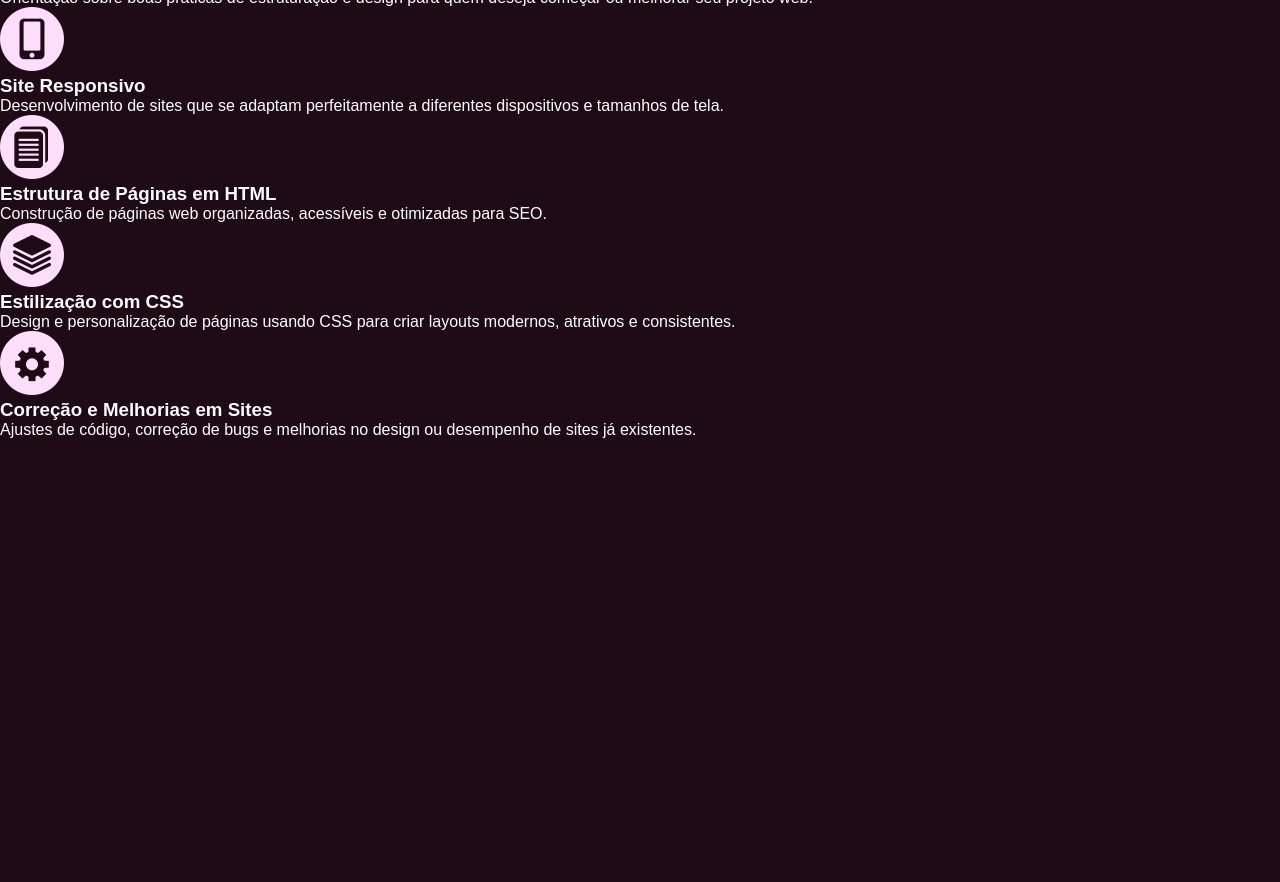
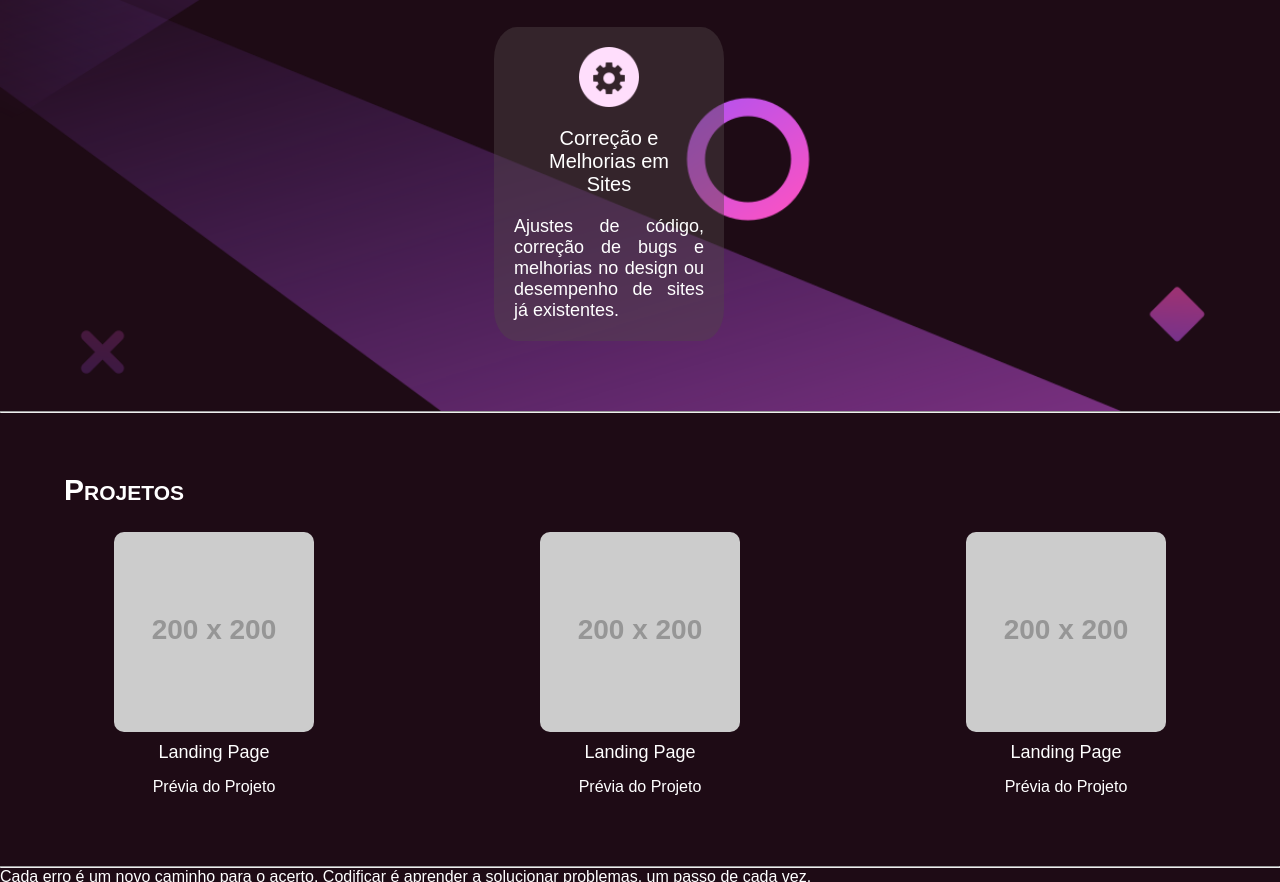
Before and after one commit to juliana-marqs/portifolio-01, a plain HTML site: page index.html in a window 1280 px wide. Shown: the part 1438-2320 px from the top of the page. Before the commit the page ends 1877 px from the top, so only its background shows below. Drawn offline with Linux system fonts and the light colour scheme; placeholder pictures from the web are drawn by us; a web font is replaced by a local one.

Commit message:
atualização do portifolio

```diff
--- a/index.html
+++ b/index.html
@@ -8,6 +8,8 @@
     <link rel="stylesheet" href="src/css/variaveis.css">
     <link rel="stylesheet" href="src/css/reset.css">
     <link rel="stylesheet" href="src/css/style.css">
+
+    <link rel="stylesheet" href="https://cdnjs.cloudflare.com/ajax/libs/font-awesome/5.15.4/css/all.min.css">
 
     <title>Portifólio J.M.</title>
 </head>
@@ -61,7 +63,10 @@
             <img src="src/imagens/imagem-ia.jpg" alt="Ilustração Mockups">
         </div>
 
+        <hr>
+
         <div class="servicos" id="servicos">
+            <h2>Serviços</h2>
             <ul>
                 <li class="habilidades">
                     <img src="src/imagens/balao-de-fala.png" alt="balão de conversa">
@@ -91,14 +96,56 @@
             </ul>
         </div>
 
+        <hr>
+
         <div class="projetos" id="projetos">
+            <h2>Projetos</h2>
+            <div class="trabalhos">
+                <div class="sites">
+                    <img src="https://placehold.co/200x200" alt="Projeto de Landing Page">
+                    <p class="descricao-projeto">Landing Page</p>
+                    <a href="">Prévia do Projeto</a>
+                </div>
+                <div class="sites">
+                    <img src="https://placehold.co/200x200" alt="">
+                    <p class="descricao-projeto">Landing Page</p>
+                    <a href="">Prévia do Projeto</a>
+                </div>
+                <div class="sites">
+                    <img src="https://placehold.co/200x200" alt="">
+                    <p class="descricao-projeto">Landing Page</p>
+                    <a href="">Prévia do Projeto</a>
+                </div>
+            </div>
+        </div>
 
+        <hr>
+
+        <div class="mensagem-final">
+            <p>Cada erro é um novo caminho para o acerto. Codificar é aprender a solucionar problemas, um passo de cada vez.</p>
         </div>
+
+        <hr>
     </main>
 
-    <footer> <!-- logotipo, uma frase motivacional e redes sociais-->
+
+    <footer>
         <div class="contato" id="contato">
-
+            <img src="src/imagens/logotipo-jm.png" alt="logotipo-jm">
+            <div class="redes">
+                <a href="#">
+                    <i class="fab fa-whatsapp-square" style="color: #ffdefc;"></i>
+                </a>
+                <a href="#">
+                    <i class="fab fa-linkedin" style="color: #ffdefc;"></i>
+                </a>
+                <a href="#">
+                    <i class="fab fa-github-square" style="color: #ffdefc;"></i>
+                </a>
+                <a href="#">
+                    <i class="fab fa-instagram-square" style="color: #ffdefc;"></i>
+                </a>
+            </div>
         </div>
     </footer>
 </body>
--- a/src/css/style.css
+++ b/src/css/style.css
@@ -45,19 +45,22 @@ body{
     border-radius: 30px;
 }
 
-.main{
-    max-width: 100%;
+@media(max-width: 768px){
+    .header .cabecalho{
+        flex-direction: column;
+        padding: 5px;
+    }
 }
 
 .main .inicio{
     display: flex;
-    padding: 15px;
+    padding: 55px;
     justify-content: space-around;
     align-items: center;
-    height: 80vh;
     background: url(../imagens/bg-desktop.png) center center no-repeat;
     background-size: cover;
     position: relative;
+    flex-wrap: wrap;
 }
 
 .main .inicio:after{
@@ -74,11 +77,10 @@ body{
 }
 
 .main .foto-perfil{
-    max-width: 50%;
     border-radius: 0 50px 0 0;
 }
 
-.main .mensagem{
+.main .foto-perfil, .main .mensagem{
     max-width: 50%;
 }
 
@@ -87,11 +89,13 @@ body{
     font-family: var(--fonte-titulo);
     font-weight: 600;
     padding: 20px 0 15px 0;
+    text-align: center;
 }
 
 .main .mensagem p{
     font-size: 20px;
     font-weight: 500;
+    text-align: justify;
 }
 
 .main .mensagem .skills{
@@ -112,6 +116,11 @@ body{
         background-repeat: no-repeat;
         background-size: cover;
         padding-bottom: 15px;
+        gap: 15px;
+    }
+
+    .main .inicio .mensagem{
+        max-width: 80%;
     }
 }
 
@@ -123,14 +132,15 @@ body{
     padding: 25px;
     justify-content: space-around;
     align-items: center;
-    height: 60vh;
+    height: auto;
+    max-width: 90%;
 }
 
 .main .sobre .sobre-mim{
-    max-width: 50%;
+    max-width: 80%;
 }
 
-.main .sobre .sobre-mim h2{
+.main .sobre .sobre-mim h2, .main .servicos h2, .main .projetos h2{
     font-family: var(--fonte-titulo);
     font-size: 30px;
     font-variant: small-caps;
@@ -145,14 +155,145 @@ body{
 
 .main .sobre img{
     max-width: 400px;
+    padding-left: 20px;
 }
 
 @media(max-width: 768px) {
     .main .sobre{
         flex-direction: column;
+        text-align: center;
+    }
+
+    .main .sobre img{
+        max-width: 80%;
     }
 
     .main .sobre .sobre-mim{
         padding-bottom: 15px;
     }
 }
+
+.main .servicos{
+    padding: 30px;
+    background-image: url(../imagens/bg-desktop.png);
+    background-size: cover;
+    background-repeat: no-repeat;
+    background-position: left center;
+}
+
+.main .servicos ul{
+    display: flex;
+    gap: 10px;
+    justify-content: space-around;
+    padding: 30px;
+    flex-wrap: wrap;
+    width: 90%;
+}
+
+.main .servicos ul li{
+    width: 90%;
+    max-width: 200px;
+    height: auto;
+    display: flex;
+    flex-direction: column;
+    align-items: center;
+    justify-content: space-between;
+    padding: 15px;
+    margin: 10px 0;
+    background-color: var(--detalhes);
+    border-radius: 10%;
+}
+
+.main .servicos ul li img{
+    max-width: 60px;
+    padding: 5px;
+}
+
+.main .servicos ul li h3{
+    font-size: 20px;
+    padding: 15px;
+    font-family: var(--fonte-titulo);
+    font-weight: 500;
+    text-align: center;
+}
+
+.main .servicos ul li p{
+    margin: 5px;
+    font-size: 18px;
+    text-align: justify;
+}
+
+@media(max-width: 768px){
+    .main .servicos{
+        background-image: url(../imagens/bg-mobile.png);
+        background-size: cover;
+        background-repeat: no-repeat;
+        background-position: center;
+    }
+
+    .main .servicos h2{
+        text-align: center;
+    }
+
+    .main .servicos ul {
+        flex-direction: row;
+        align-items: center;
+    }
+}
+
+.main .projetos{
+    margin: 40px auto;
+    padding: 15px;
+    max-width: 90%;
+    display: flex;
+    flex-direction: column;
+}
+
+.main .projetos .trabalhos{
+    display: flex;
+    flex-direction: row;
+    gap: 20px;
+    flex-wrap: wrap;
+    justify-content: space-between;
+    align-items: center;
+}
+
+.main .projetos .sites{
+    display: flex;
+    flex-direction: column;
+    align-items: center;
+    width: 300px;
+    max-width: 90%;
+}
+
+.main .projetos .sites img{
+    max-width: 100%;
+    width: 200px;
+    border-radius: 20px;
+    padding: 10px;
+}
+
+.main .projetos .sites .descricao-projeto{
+    font-size: 18px;
+    font-family: var(--fonte-titulo);
+    font-weight: 400;
+}
+
+.main .projetos .sites a{
+    padding: 10px;
+    transition: 0.3s;
+    margin: 5px;
+}
+
+.main .projetos .sites a:hover{
+    background-color: var(--rosa-claro);
+    cursor: pointer;
+    border-radius: 10px;
+    color: #000;
+}
+
+@media(max-width: 768px) {
+    .main .projetos h2{
+        text-align: center;
+    }
+}
--- a/src/css/variaveis.css
+++ b/src/css/variaveis.css
@@ -4,6 +4,6 @@
     --fonte-titulo: "Parkinsans", sans-serif;
     --fonte-padrao: "Ojuju", sans-serif;
     --cor-de-fundo: #1e0b15;
-    --detalhes: #504548;
-    --rosa-claro: #ffdefc;
+    --detalhes: #50454870;
+    --rosa-claro: ffdefc#;
 }
```
